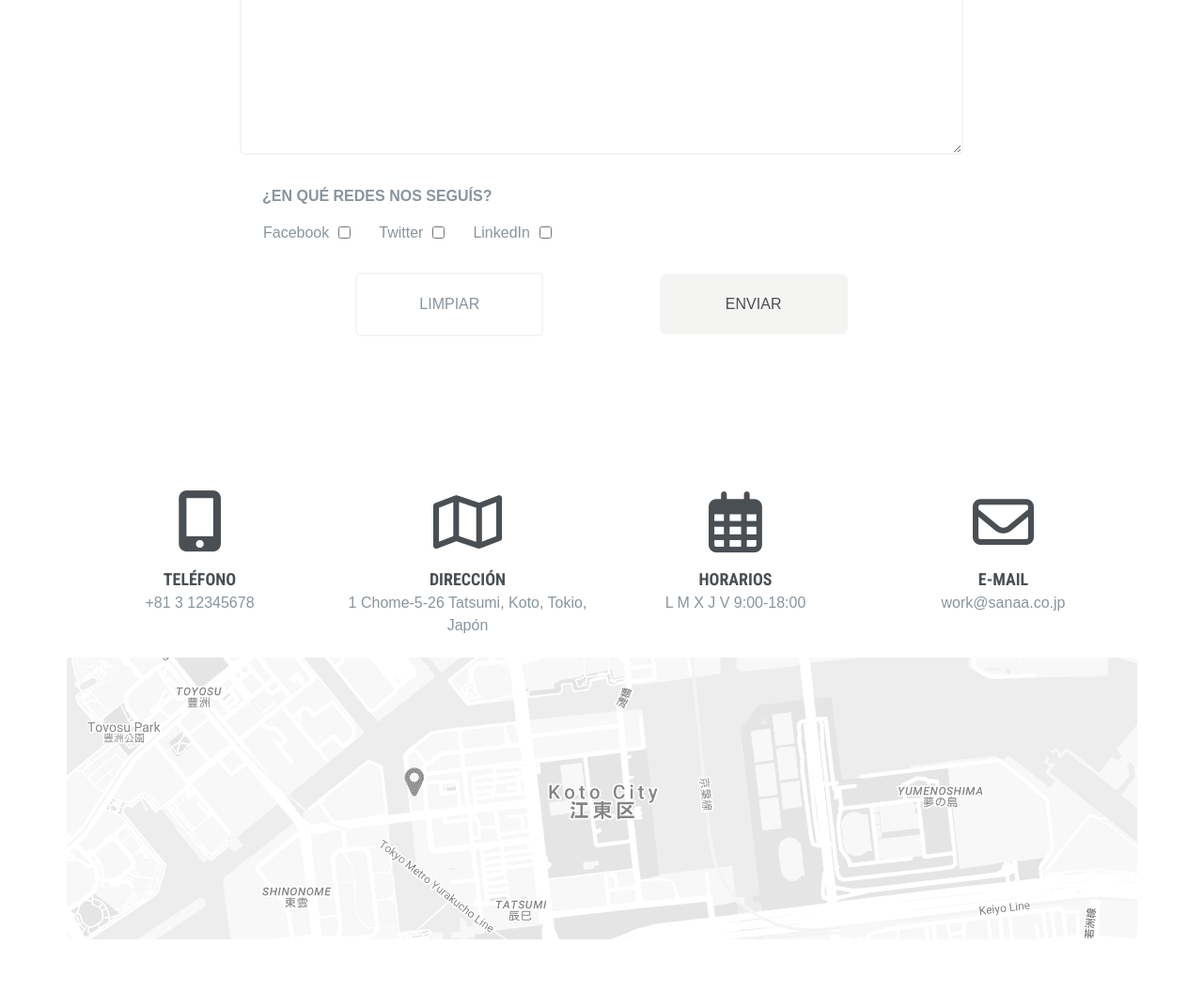
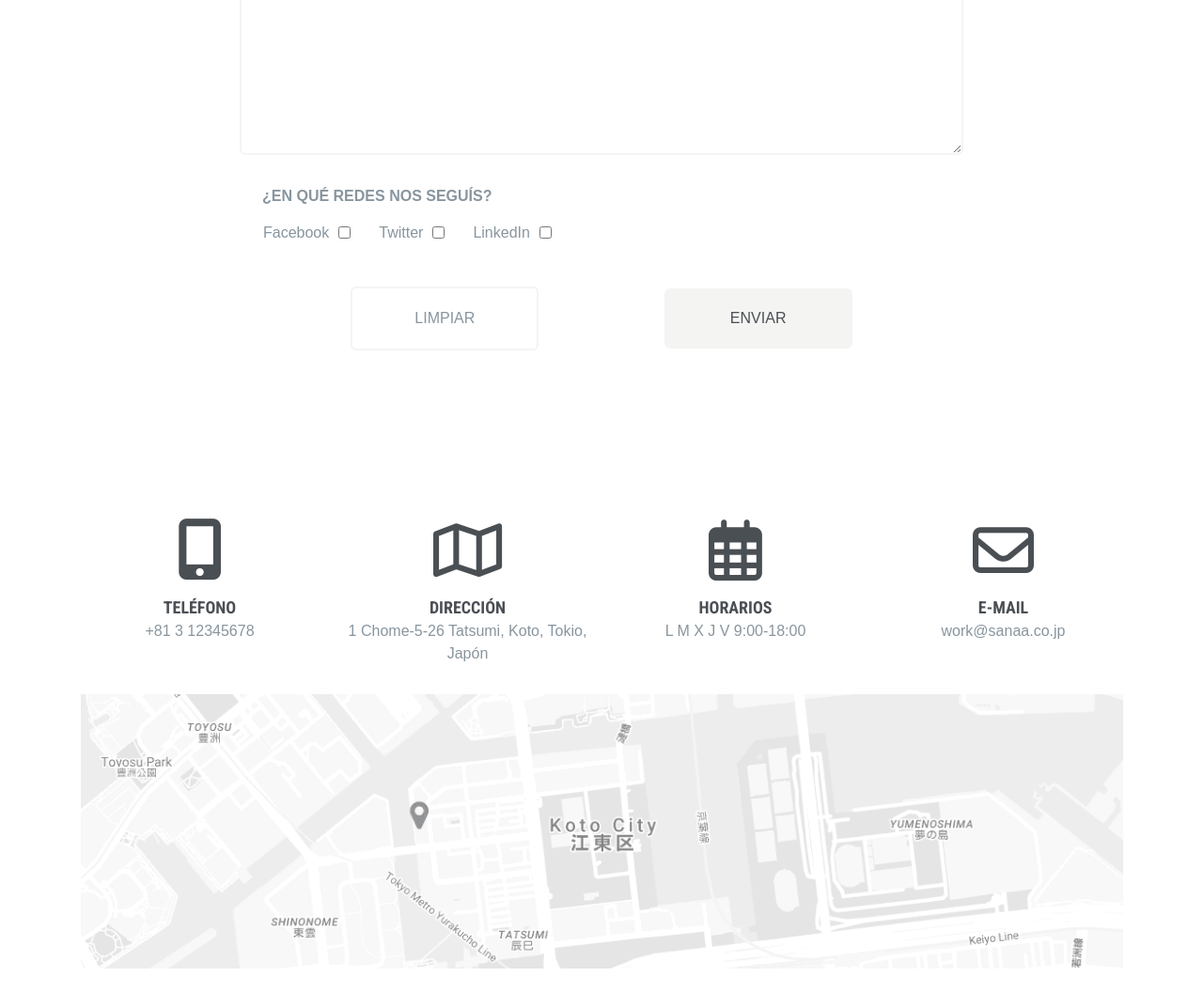
Before and after one commit to mariaflorenciarecio/sanaa, a website: page contacto.html in a window 1280 px wide. Shown: the part 1139-2211 px from the top of the page at 94% size. Drawn offline with Linux system fonts and the light colour scheme.

Commit message:
detalles

```diff
--- a/contacto.html
+++ b/contacto.html
@@ -198,7 +198,7 @@
             </div>
             <!-- fin informacion de contacto -->
             <!-- mapa de ubicacion -->
-            <picture class="map">
+            <picture>
                 <source media="(min-width:768px)" srcset="./img/index/mapa.png">
                 <img src="./img/index/mapa-mobile.png" alt="Mapa con la Localización del Estudio de Arquitectura SANAA">
             </picture>
--- a/scss/components/_buttons.scss
+++ b/scss/components/_buttons.scss
@@ -82,12 +82,14 @@
 
 /* -------boton form------- */
 
-.form-button {
-    @include flex(row, wrap, space-evenly);
+.contact-form {
+    .form-button { @include flex(row, wrap, space-evenly); }
 
-    input {
-        width: 20rem;
-        margin: 1.5;
+    .button--transparent, .button--light {
+        input {
+            width: 20rem;
+            margin: 1.5rem
+        }
     }
 }
 
--- a/scss/layout/_contact.scss
+++ b/scss/layout/_contact.scss
@@ -10,6 +10,8 @@
 
 /* ---mapa--- */
 
-.map { padding: 1.5rem; }
+picture {
+    img { padding: 1.5rem; }
+}
 
 /* ----------cierre informacion de contacto---------- */
```
Also changed, not shown: index.html (+1 -1 lines), README.md, css/style.css, css/style.min.css, 2 other files.
